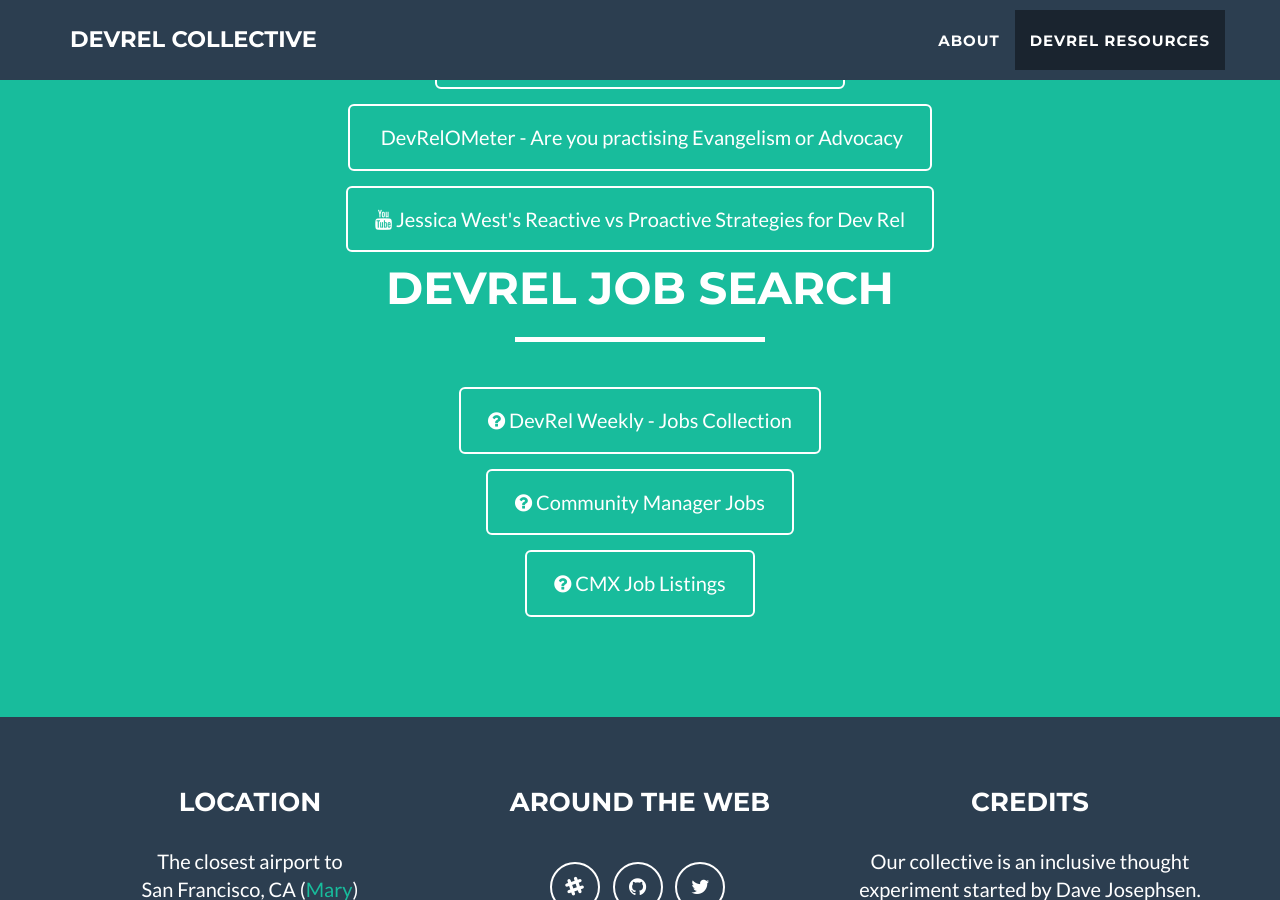
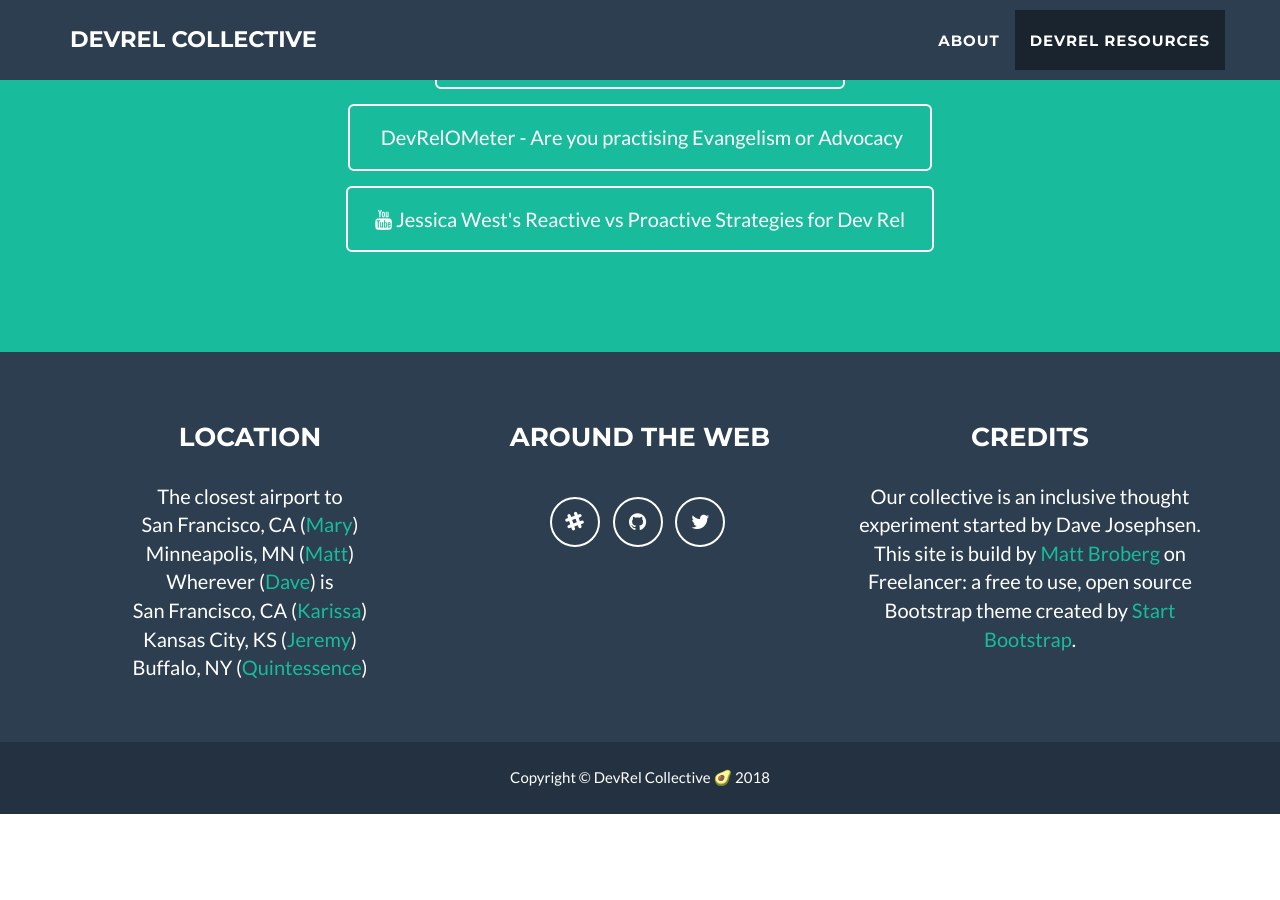
Before and after one commit to evangelistcollective/evangelistcollective.github.io, a Jekyll site: the page built from index.html, in a window 1280 px wide and 900 px high, scrolled down 2638 px. Built offline with Jekyll 4.4.1, drawn with Linux system fonts in a browser that asks for light colours; after the commit the page ends 3452 px from its top, so only the background shows below that.

Commit message:
Update resources.html

```diff
--- a/_includes/resources.html
+++ b/_includes/resources.html
@@ -68,30 +68,7 @@
                        <i class="fa fa-youtube"></i> Jessica West's Reactive vs Proactive Strategies for Dev Rel
                    </a>
                </div>
-           </div>
-          <p></p>
-           <div class="row">
-               <div class="col-lg-12 text-center">
-                   <h2>DevRel Job Search</h2>
-                   <hr class="star-light">
-               </div>
-           </div>
-           <div class="row">
-               <div class="col-lg-8 col-lg-offset-2 text-center">
-                   <a href="https://devrelweekly.com" target="_blank" class="btn btn-lg btn-outline">
-                       <i class="fa fa-question-circle"></i> DevRel Weekly - Jobs Collection
-                   </a>
-               </div>
-            <div class="col-lg-8 col-lg-offset-2 text-center">
-                <a href="https://communitymanagerjobs.co" target="_blank" class="btn btn-lg btn-outline">
-                    <i class="fa fa-question-circle"></i> Community Manager Jobs
-                </a>
-            </div>
-            <div class="col-lg-8 col-lg-offset-2 text-center">
-                <a href="https://cmxhub.com/jobs/" target="_blank" class="btn btn-lg btn-outline">
-                    <i class="fa fa-question-circle"></i> CMX Job Listings
-                </a>
-            </div>
+          </div>
         </div>
      </div>
  </section>
```
